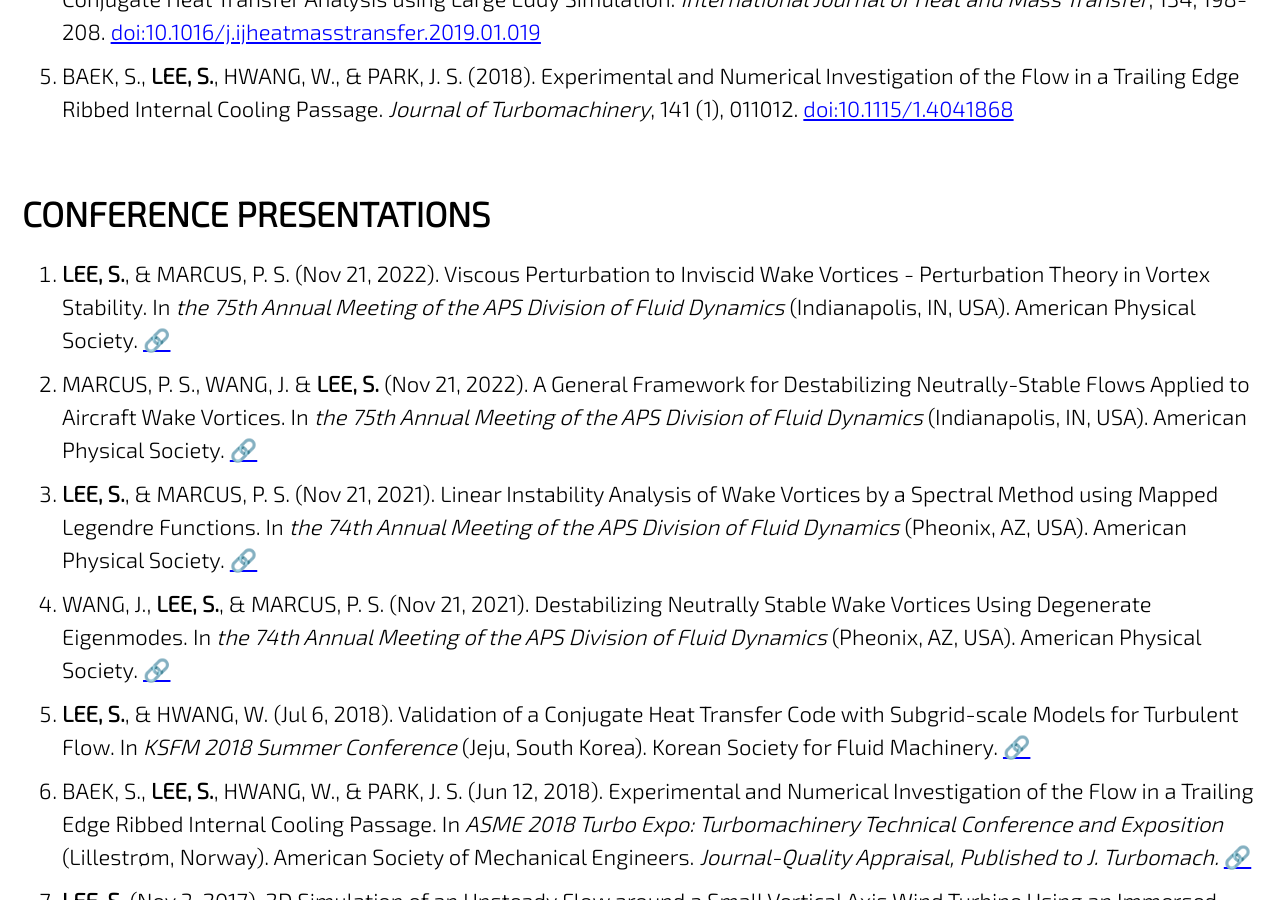
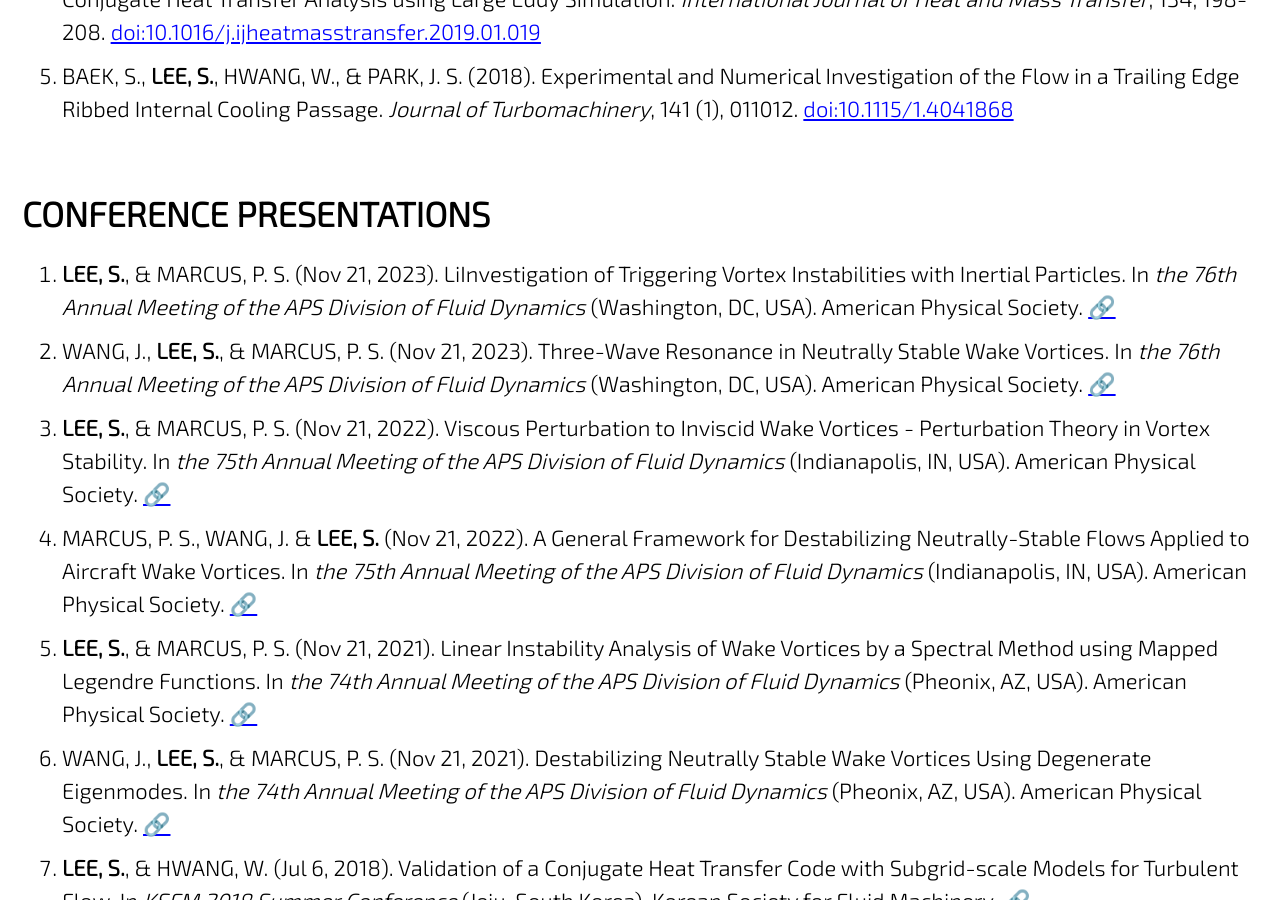
Before and after one commit to jun9303/jun9303.github.io, a Jekyll site: the page built from _pages/publications.md, in a window 1280 px wide and 900 px high, scrolled down 716 px. Built offline with Jekyll 4.4.1, drawn with Linux system fonts in a browser that asks for light colours; cached includes are drawn as plain includes; nearby versions of some CDN libraries; emoji names are drawn with the system emoji font.

Commit message:
Conferene update 2023

```diff
--- a/_pages/publications.md
+++ b/_pages/publications.md
@@ -20,14 +20,16 @@ https://doi.org/10.1093/jcde/qwad059)
 
 # CONFERENCE PRESENTATIONS
 
-1. **LEE, S.**, & MARCUS, P. S. (Nov 21, 2022). Viscous Perturbation to Inviscid Wake Vortices - Perturbation Theory in Vortex Stability. In *the 75th Annual Meeting of the APS Division of Fluid Dynamics* (Indianapolis, IN, USA). American Physical Society. [:link:](https://meetings.aps.org/Meeting/DFD22/Session/Q11.7)
-2. MARCUS, P. S., WANG, J. & **LEE, S.** (Nov 21, 2022). A General Framework for Destabilizing Neutrally-Stable Flows Applied to Aircraft Wake Vortices. In *the 75th Annual Meeting of the APS Division of Fluid Dynamics* (Indianapolis, IN, USA). American Physical Society. [:link:](https://meetings.aps.org/Meeting/DFD22/Session/L18.1)
-3. **LEE, S.**, & MARCUS, P. S. (Nov 21, 2021). Linear Instability Analysis of Wake Vortices by a Spectral Method using Mapped Legendre Functions. In *the 74th Annual Meeting of the APS Division of Fluid Dynamics* (Pheonix, AZ, USA). American Physical Society. [:link:](https://meetings.aps.org/Meeting/DFD21/Session/E24.1)
-4. WANG, J., **LEE, S.**, & MARCUS, P. S. (Nov 21, 2021). Destabilizing Neutrally Stable Wake Vortices Using Degenerate Eigenmodes. In *the 74th Annual Meeting of the APS Division of Fluid Dynamics* (Pheonix, AZ, USA). American Physical Society. [:link:](https://meetings.aps.org/Meeting/DFD21/Session/E24.3)
-5. **LEE, S.**, & HWANG, W. (Jul 6, 2018). Validation of a Conjugate Heat Transfer Code with Subgrid-scale Models for Turbulent Flow. In *KSFM 2018 Summer Conference* (Jeju, South Korea). Korean Society for Fluid Machinery. [:link:](http://www.dbpia.co.kr/journal/articleDetail?nodeId=NODE07536688&language=ko_KR)
-6. BAEK, S., **LEE, S.**, HWANG, W., & PARK, J. S. (Jun 12, 2018). Experimental and Numerical Investigation of the Flow in a Trailing Edge Ribbed Internal Cooling Passage. In *ASME 2018 Turbo Expo: Turbomachinery Technical Conference and Exposition* (Lillestrøm, Norway). American Society of Mechanical Engineers. *Journal-Quality Appraisal, Published to J. Turbomach.* [:link:](https://doi.org/10.1115/GT2018-76741)
-7. **LEE, S.** (Nov 3, 2017). 2D Simulation of an Unsteady Flow around a Small Vertical Axis Wind Turbine Using an Immersed Boundary Method. In *KSME 2017 Annual Conference* (Jeju, South Korea). Korean Society of Mechanical Engineers. *Student Paper Award: Bronze Prize in the 9th National Fluid Engineering Contest for Undergraduates*. [:link:](http://www.dbpia.co.kr/journal/articleDetail?nodeId=NODE07287580&language=ko_KR#)
-8. BAEK, S., **LEE, S.**, & HWANG, W. (Nov 3, 2017). Investigation of Fully Developed Turbulent Pipe Flow Using Magnetic Resonance Velocimetry (MRV) and Large Eddy Simulation (LES). In *KSME 2017 Annual Conference* (Jeju, South Korea). Korean Society of Mechanical Engineers. [:link:](http://www.dbpia.co.kr/journal/articleDetail?nodeId=NODE07287540&language=ko_KR#)
+1. **LEE, S.**, & MARCUS, P. S. (Nov 21, 2023). LiInvestigation of Triggering Vortex Instabilities with Inertial Particles. In *the 76th Annual Meeting of the APS Division of Fluid Dynamics* (Washington, DC, USA). American Physical Society. [:link:](https://meetings.aps.org/Meeting/DFD23/Session/ZC38.5)
+2. WANG, J., **LEE, S.**, & MARCUS, P. S. (Nov 21, 2023). Three-Wave Resonance in Neutrally Stable Wake Vortices. In *the 76th Annual Meeting of the APS Division of Fluid Dynamics* (Washington, DC, USA). American Physical Society. [:link:](https://meetings.aps.org/Meeting/DFD23/Session/ZC38.2)
+3. **LEE, S.**, & MARCUS, P. S. (Nov 21, 2022). Viscous Perturbation to Inviscid Wake Vortices - Perturbation Theory in Vortex Stability. In *the 75th Annual Meeting of the APS Division of Fluid Dynamics* (Indianapolis, IN, USA). American Physical Society. [:link:](https://meetings.aps.org/Meeting/DFD22/Session/Q11.7)
+4. MARCUS, P. S., WANG, J. & **LEE, S.** (Nov 21, 2022). A General Framework for Destabilizing Neutrally-Stable Flows Applied to Aircraft Wake Vortices. In *the 75th Annual Meeting of the APS Division of Fluid Dynamics* (Indianapolis, IN, USA). American Physical Society. [:link:](https://meetings.aps.org/Meeting/DFD22/Session/L18.1)
+5. **LEE, S.**, & MARCUS, P. S. (Nov 21, 2021). Linear Instability Analysis of Wake Vortices by a Spectral Method using Mapped Legendre Functions. In *the 74th Annual Meeting of the APS Division of Fluid Dynamics* (Pheonix, AZ, USA). American Physical Society. [:link:](https://meetings.aps.org/Meeting/DFD21/Session/E24.1)
+6. WANG, J., **LEE, S.**, & MARCUS, P. S. (Nov 21, 2021). Destabilizing Neutrally Stable Wake Vortices Using Degenerate Eigenmodes. In *the 74th Annual Meeting of the APS Division of Fluid Dynamics* (Pheonix, AZ, USA). American Physical Society. [:link:](https://meetings.aps.org/Meeting/DFD21/Session/E24.3)
+7. **LEE, S.**, & HWANG, W. (Jul 6, 2018). Validation of a Conjugate Heat Transfer Code with Subgrid-scale Models for Turbulent Flow. In *KSFM 2018 Summer Conference* (Jeju, South Korea). Korean Society for Fluid Machinery. [:link:](http://www.dbpia.co.kr/journal/articleDetail?nodeId=NODE07536688&language=ko_KR)
+8. BAEK, S., **LEE, S.**, HWANG, W., & PARK, J. S. (Jun 12, 2018). Experimental and Numerical Investigation of the Flow in a Trailing Edge Ribbed Internal Cooling Passage. In *ASME 2018 Turbo Expo: Turbomachinery Technical Conference and Exposition* (Lillestrøm, Norway). American Society of Mechanical Engineers. *Journal-Quality Appraisal, Published to J. Turbomach.* [:link:](https://doi.org/10.1115/GT2018-76741)
+9. **LEE, S.** (Nov 3, 2017). 2D Simulation of an Unsteady Flow around a Small Vertical Axis Wind Turbine Using an Immersed Boundary Method. In *KSME 2017 Annual Conference* (Jeju, South Korea). Korean Society of Mechanical Engineers. *Student Paper Award: Bronze Prize in the 9th National Fluid Engineering Contest for Undergraduates*. [:link:](http://www.dbpia.co.kr/journal/articleDetail?nodeId=NODE07287580&language=ko_KR#)
+10. BAEK, S., **LEE, S.**, & HWANG, W. (Nov 3, 2017). Investigation of Fully Developed Turbulent Pipe Flow Using Magnetic Resonance Velocimetry (MRV) and Large Eddy Simulation (LES). In *KSME 2017 Annual Conference* (Jeju, South Korea). Korean Society of Mechanical Engineers. [:link:](http://www.dbpia.co.kr/journal/articleDetail?nodeId=NODE07287540&language=ko_KR#)
 
 # SEMINARS & INVITED TALKS
 
```
